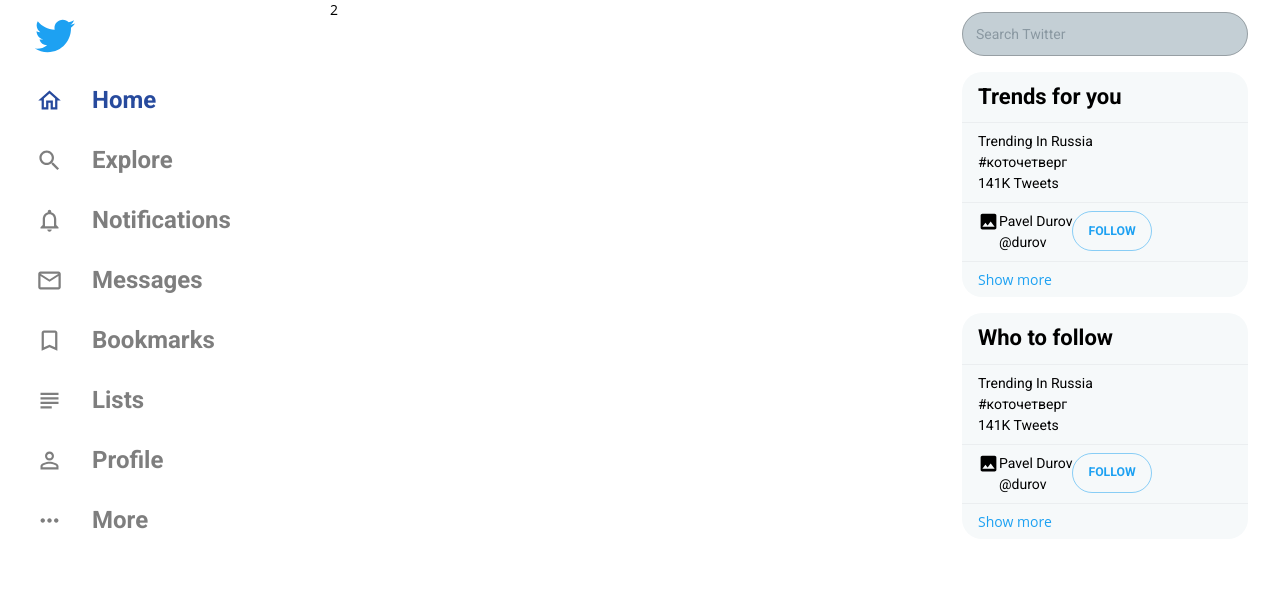
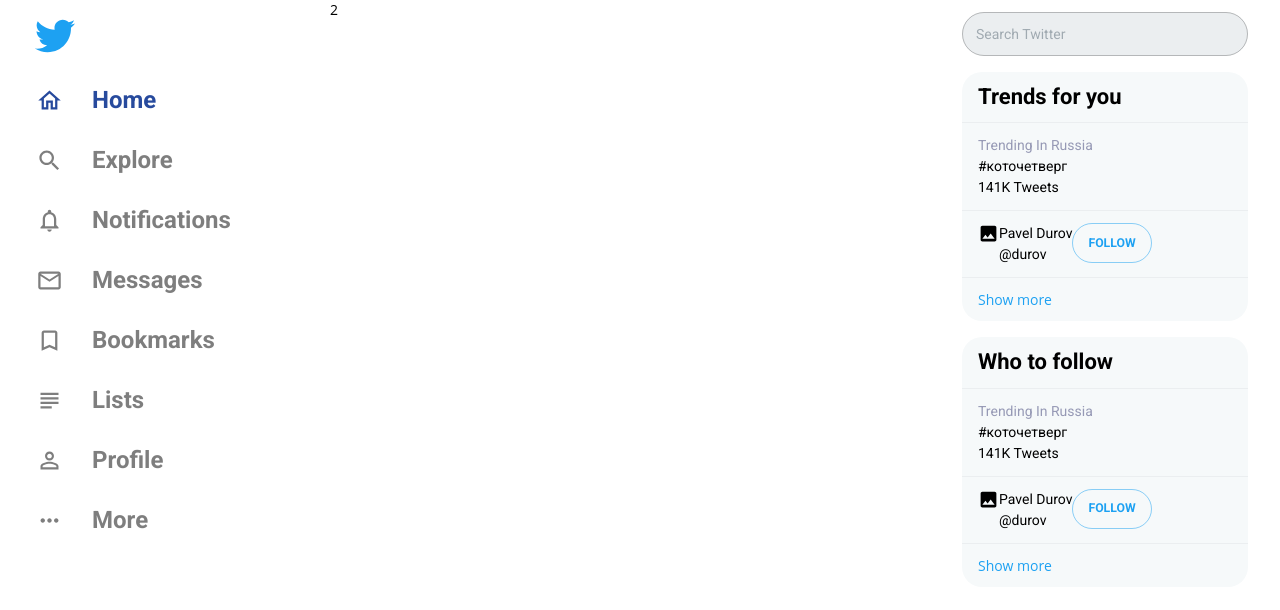
Before and after one commit to MikkyMeow/twitter-clone, a React (Create React App) app: page /home in a window 1280 px wide. Shown: the top 610 px of the page. Built offline with nearby package versions, Linux system fonts and the light colour scheme.

Commit message:
added ui

```diff
--- a/src/components/elements/ChannelList.tsx
+++ b/src/components/elements/ChannelList.tsx
@@ -15,6 +15,7 @@
   },
   listItem: {
     borderBottom: '1px solid #EBEEF0',
+    padding: `${theme.spacing(1.5)}px ${theme.spacing(2)}px`,
     '&:last-child': {
       borderBottom: 0,
       color: theme.palette.primary.main,
--- a/src/components/elements/TrendsItem.tsx
+++ b/src/components/elements/TrendsItem.tsx
@@ -1,12 +1,20 @@
-import { Box, Typography } from '@material-ui/core';
+import { Box, makeStyles, Typography } from '@material-ui/core';
+import { Dropdown } from 'components/ui/Dropdown';
 import React from 'react';
 
+const useStyles = makeStyles((theme) => ({
+  root: {},
+}));
+
 const TrendsItem = () => {
+  const classes = useStyles();
+
   return (
-    <Box>
-      <Typography>Trending In Russia</Typography>
+    <Box className={classes.root}>
+      <Typography color='textSecondary'>Trending In Russia</Typography>
       <Typography>#коточетверг</Typography>
       <Typography>141K Tweets</Typography>
+      <Dropdown className='png' />
     </Box>
   );
 };
--- a/src/components/layouts/HomeSideBar.tsx
+++ b/src/components/layouts/HomeSideBar.tsx
@@ -11,7 +11,7 @@
 const useStyles = makeStyles((theme) => ({
   root: {},
   searchInput: {
-    background: '#C4CFD5',
+    background: '#EBEEF0',
     borderRadius: 30,
     color: '#3A4D5B',
     height: 44,
--- a/src/components/styles/themeOptions.ts
+++ b/src/components/styles/themeOptions.ts
@@ -20,7 +20,7 @@
       main: '#566385',
     },
     hyperLink: {
-      main: '#6A93D1',
+      main: '#5B7082',
     },
     success: {
       main: '#499C47',
--- /dev/null
+++ b/src/components/ui/Dropdown.tsx
@@ -0,0 +1,10 @@
+import { Box } from '@material-ui/core';
+import React from 'react';
+
+interface IProps {
+  className: string;
+}
+
+export const Dropdown: React.FC<IProps> = ({ className }) => {
+  return <Box className={className}></Box>;
+};
```
